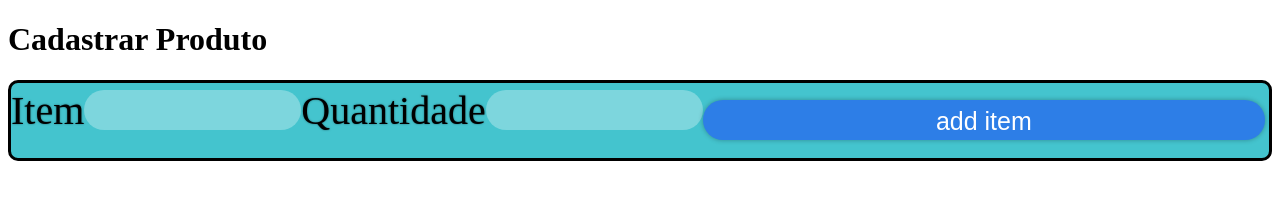
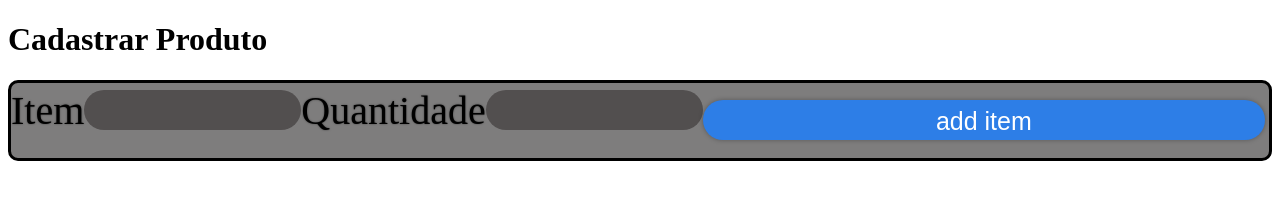
Before and after one commit to erik759503/Deposito, a plain HTML site: page index.html in a window 1280 px wide. Drawn offline with Linux system fonts and the light colour scheme.

Commit message:
css+1function

```diff
--- a/index.css
+++ b/index.css
@@ -1,15 +1,15 @@
 .box {
-    border: 3px solid black;
+    border: 3px solid rgb(0, 0, 0);
     border-radius: 10px;
     height: 75px;
-    background-color: rgba(16, 180, 192, 0.781);
+    background-color: rgb(126, 125, 125);
     display: flex;
     justify-content: center;
     align-items: center;
 }
 
 input {
-    background: rgba(255, 255, 255, 0.3);
+    background: rgb(82, 79, 79);
     height: 40px;
     line-height: 40px;
     border-radius: 20px;
@@ -17,6 +17,7 @@ input {
     border: none;
     margin-bottom: 20px;
     color: white;
+
 }
 
 button {
--- a/index.html
+++ b/index.html
@@ -16,7 +16,7 @@
             <input type="text" id="item">
             <p>Quantidade</p>
             <input type="number" id="quantidade">
-            <button id="add" type="button" onclick="">add item</button>
+            <button type="button" onclick="add()">add item</button>
         </table>
     </div>
 </body>
```
